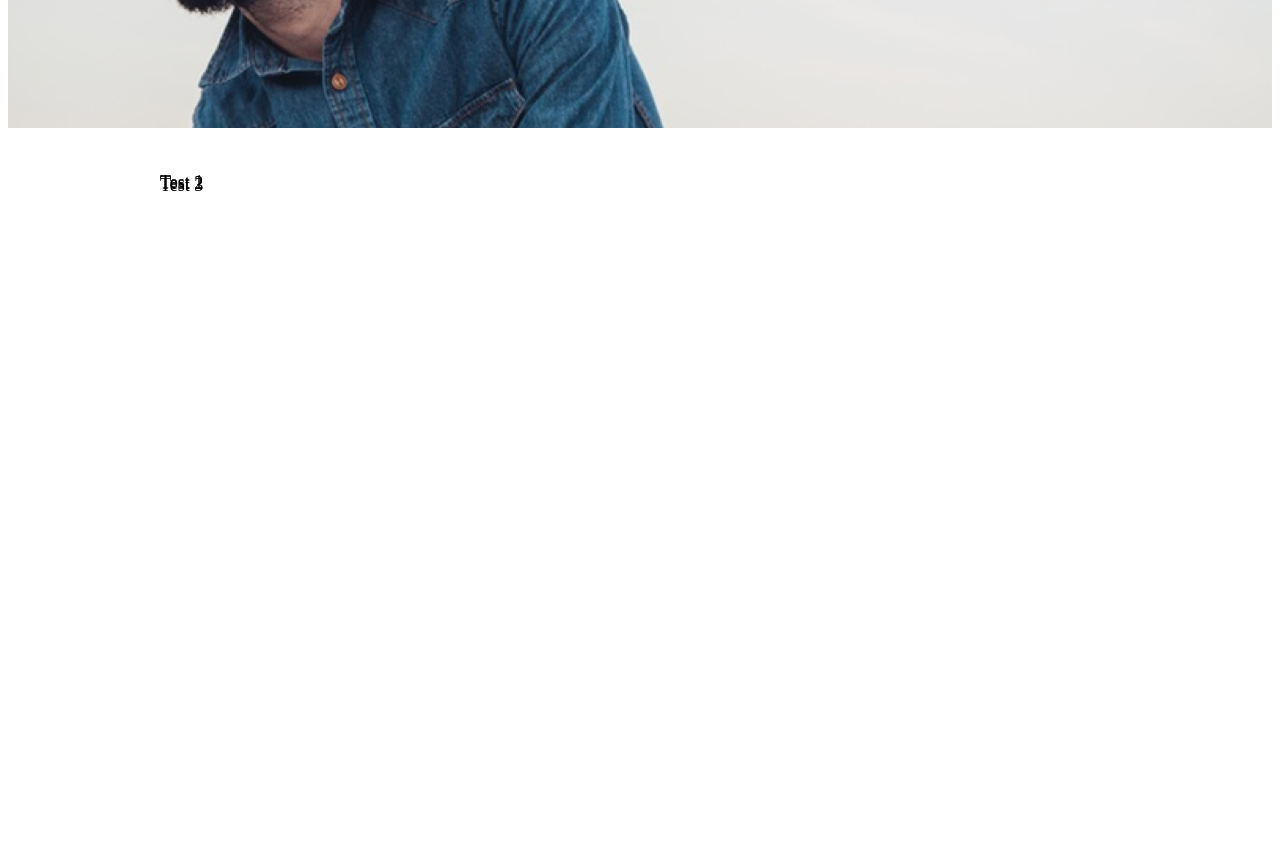
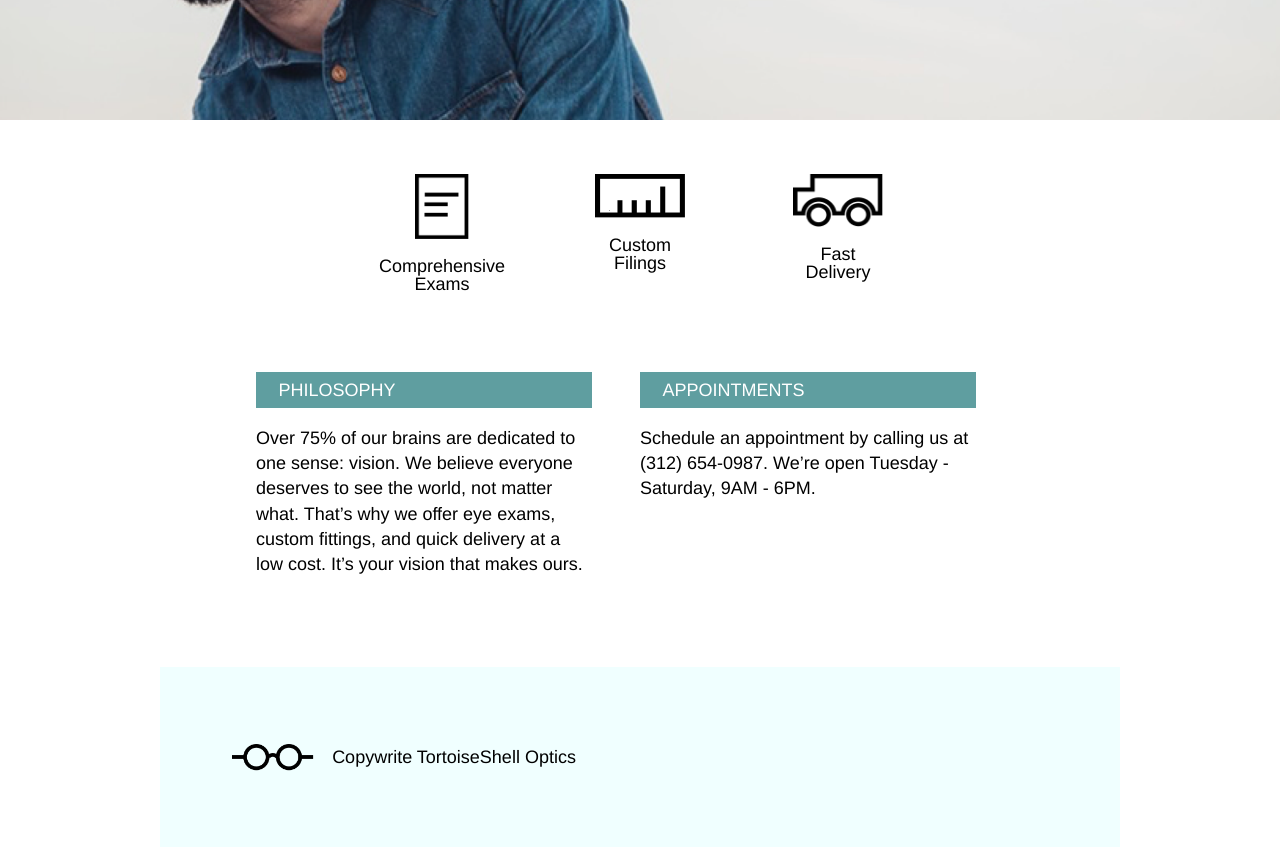
Before and after one commit to gad1380/tortoiseshell, a plain HTML site: page index.html in a window 1280 px wide. Shown: the part 420-1267 px from the top of the page. Before the commit the page ends 1024 px from the top, so only its background shows below. Drawn offline with Linux system fonts and the light colour scheme.

Commit message:
Page done.

```diff
--- a/index.html
+++ b/index.html
@@ -32,37 +32,43 @@
 </div>
 <!--Services Icons-->
 <div class="services">
+      <div class="service">
+          <img src="resources/images/paper-icon.png" class="paper-icon"> </br>
+          <div>Comprehensive Exams</div>
+      </div>
+      <div class="service">
+          <img src="resources/images/ruler-icon.png" class="ruler-icon"> </br>
+          <div>Custom Filings</div>
+      </div>
+      <div class="service">
+          <img src="resources/images/truck-icon.png" class="truck-icon"> </br>
+          <div>Fast Delivery</div>
+      </div>
+</div>
+
+<!--About Text-->
+<div class="about">
   <div class="container">
-
-    <div class="tile">
-      <div class="icon">
-        <div class="text">
-          <span>Test 1</span>
-        </div>
-      </div>
+    <div class="about-child">
+      <div class="about-title"><span>PHILOSOPHY</span></div>
+      <div class="about-text"><p>Over 75% of our brains are dedicated to one sense: vision. We believe everyone deserves to see the world, not matter what. That’s why we offer eye exams, custom fittings, and quick delivery at a low cost. It’s your vision that makes ours.</p></div>
     </div>
-
-    <div class="tile">
-      <div class="icon">
-        <div class="text">
-          <span>Test 2</span>
-        </div>
-      </div>
+    <div class="about-child">
+      <div class="about-title"><span>APPOINTMENTS</span></div>
+      <div class="about-text"><p>Schedule an appointment by calling us at (312) 654-0987. We’re open Tuesday - Saturday, 9AM - 6PM.</p></div>
     </div>
-
-    <div class="tile">
-      <div class="icon">
-        <div class="text">
-          <span>Test 3</span>
-        </div>
-      </div>
-    </div>
-
   </div>
 </div>
 
-<!--About Text-->
-<div></div>
+<footer>
+  <div class="container">
+    <div class="footer-logo">
+      <img src="resources/images/logo-black.png">
+      <span>Copywrite TortoiseShell Optics</span>
+    </div>
+  </div>
+</footer>
+  <!-- Content that fits over header image should also go here -->
 
   </body>
 
--- a/resources/css/reset.css
+++ b/resources/css/reset.css
@@ -0,0 +1,48 @@
+/* http://meyerweb.com/eric/tools/css/reset/
+   v2.0 | 20110126
+   License: none (public domain)
+*/
+
+html, body, div, span, applet, object, iframe,
+h1, h2, h3, h4, h5, h6, p, blockquote, pre,
+a, abbr, acronym, address, big, cite, code,
+del, dfn, em, img, ins, kbd, q, s, samp,
+small, strike, strong, sub, sup, tt, var,
+b, u, i, center,
+dl, dt, dd, ol, ul, li,
+fieldset, form, label, legend,
+table, caption, tbody, tfoot, thead, tr, th, td,
+article, aside, canvas, details, embed,
+figure, figcaption, footer, header, hgroup,
+menu, nav, output, ruby, section, summary,
+time, mark, audio, video {
+	margin: 0;
+	padding: 0;
+	border: 0;
+	font-size: 100%;
+	font: inherit;
+	vertical-align: baseline;
+}
+/* HTML5 display-role reset for older browsers */
+article, aside, details, figcaption, figure,
+footer, header, hgroup, menu, nav, section {
+	display: block;
+}
+body {
+	line-height: 1;
+}
+ol, ul {
+	list-style: none;
+}
+blockquote, q {
+	quotes: none;
+}
+blockquote:before, blockquote:after,
+q:before, q:after {
+	content: '';
+	content: none;
+}
+table {
+	border-collapse: collapse;
+	border-spacing: 0;
+}
--- a/resources/css/style.css
+++ b/resources/css/style.css
@@ -1,13 +1,22 @@
 html {
   font-size: 18px;
   line-height: 1.4px;
+  font-family: helvetica;
 }
 .container{
   display: flex;
-  flex-direction: column;
   width: 960px;
   height: auto;
 }
+.header .container {
+  flex-direction: column;
+}
+.about .container {
+  justify-content: center;
+  margin-bottom: 5rem;
+}
+
+
 
 .header {
   display: flex;
@@ -69,22 +78,85 @@ html {
   margin: 1.5rem 5rem;
 }
 
+
+
+
 .services {
-  display: inline-flex;
-  height: 20rem;
+  display: flex;
   width: 100%;
+  height: auto;
   justify-content: center;
-  margin: 3rem 0rem;
 }
 
+.service {
+  display: flex;
+  margin: 3rem;
+  height: 8rem;
+  width: 5rem;
+  flex-direction: column;
+  text-align: center;
+  align-items: center;
+  align-content: space-between;
 }
-.tile {
+.paper-icon {
+  width: 3rem;
+}
+.ruler-icon {
+  width: 5rem;
+}
+.truck-icon {
+  width: 5rem;
+}
+
+
+
+
+.about {
   display: flex;
-  height: 8rem;
-  width: 8rem;
-  border: 1px solid red;
+  height: auto;
+  justify-content: center;
 }
-.icon {
+.about-child {
+  display: flex;
+  flex-direction: column;
+  width: 100%;
+  display: flex;
+  width: 35%;
+  height: auto;
+  margin-right: 5%;
+}
+.about-title {
+  display: block;
+  padding: 0.5rem 1.25rem;
+  background-color: cadetblue;
+  justify-content: center;
+  color: white;
+}
+.about-text {
+  display: flex;
+  margin-top: 1rem;
+}
+p {
+  line-height: 1.4;
+}
 
+
+footer {
+  display: flex;
+  width: 100%;
+  height: auto;
+  justify-content: center;
 }
-.text
+footer .container {
+  background-color: azure;
+
+  height: 10rem;
+}
+.footer-logo {
+  display: flex;
+  height: auto;
+  align-items: center;
+}
+.footer-logo img {
+  height: 1.5rem;
+  padding: 4rem 1rem 4rem 4rem;
```
